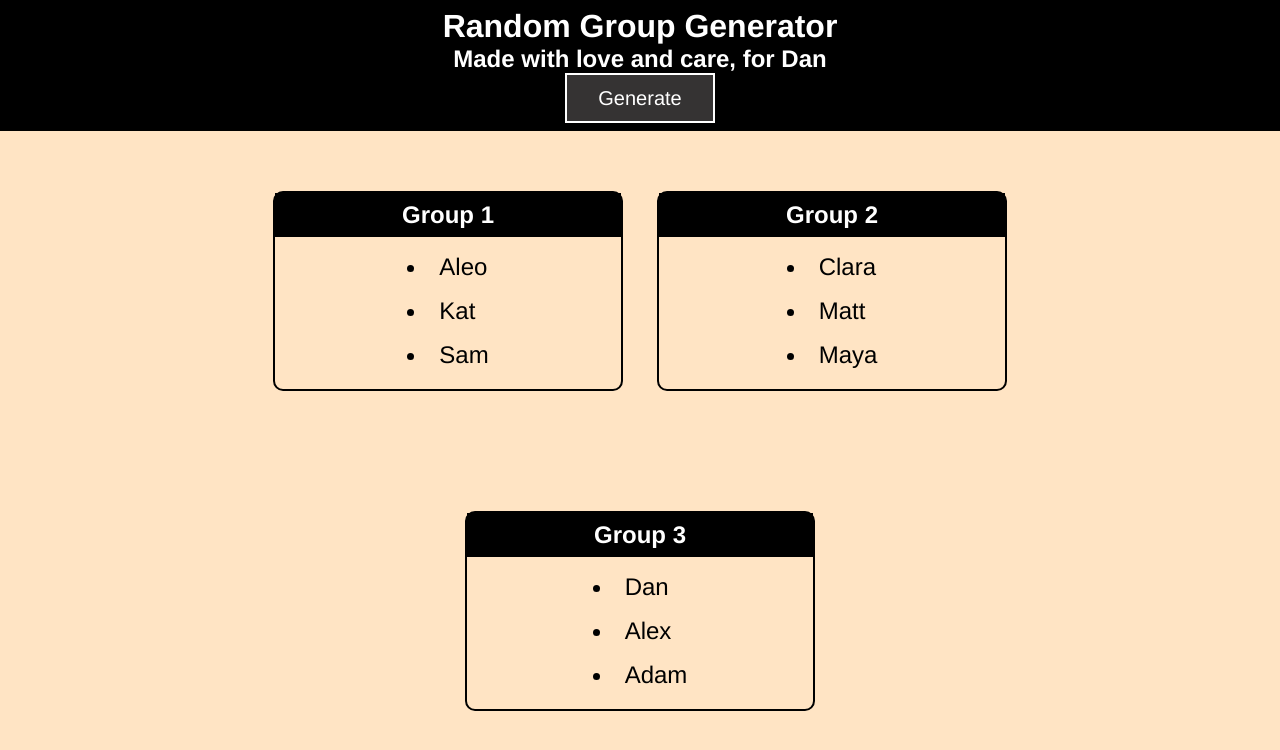
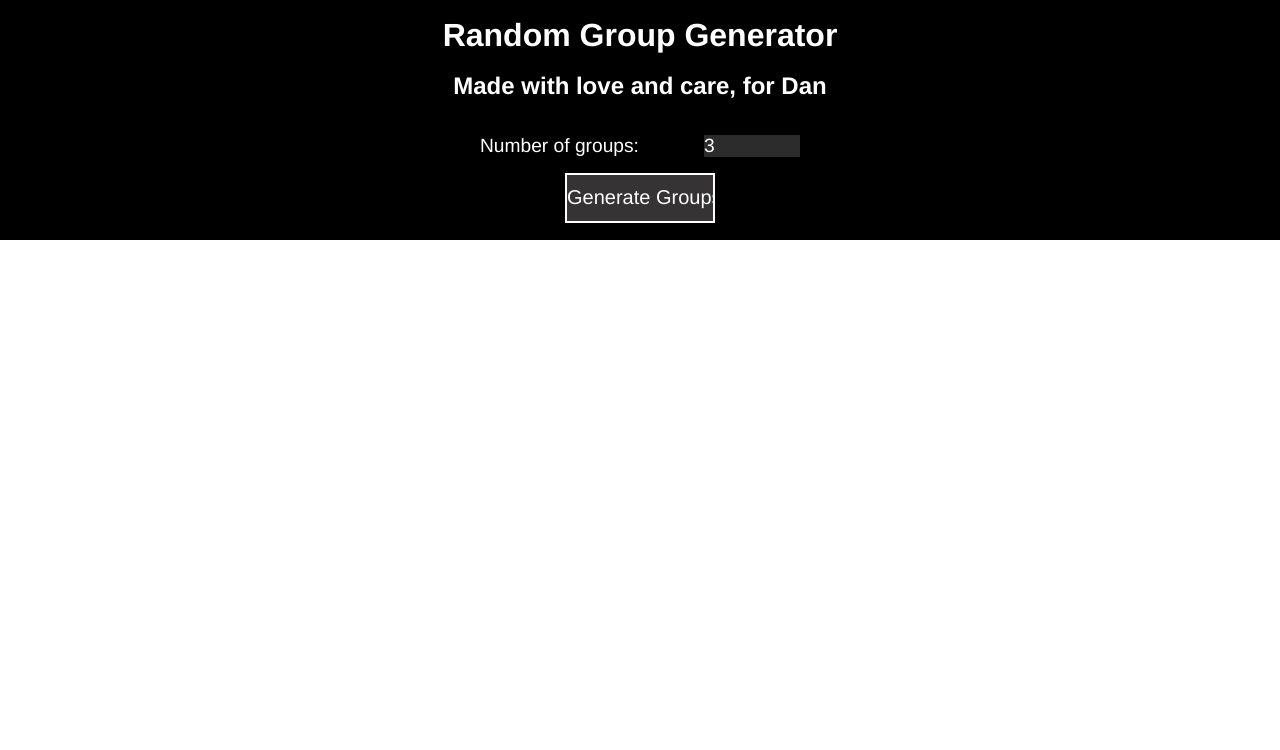
Before and after one commit to mbickell/random-group-generator, a website with bundled scripts: page index.html in a window 1280 px wide. Built offline with nearby package versions, Linux system fonts and the light colour scheme.

Commit message:
refactoring and suspense

```diff
--- a/groupGeneration.js
+++ b/groupGeneration.js
@@ -1,67 +1,10 @@
 export const generateRandomNumber = array =>
   Math.floor(Math.random() * array.length);
 
-// export const resetGroups = () => {
-//   $("#group-two").empty();
-//   $("#group-one").empty();
-//   $("#group-three").empty();
-// };
-
-// export const insertNologists = array => {
-//   resetGroups();
-//   $("#group-one").append(
-//     `<h3>Group 1</h3><ul><li>${array[0]}</li><li>${array[1]}</li><li>${
-//       array[2]
-//     }</li></ul>`
-//   );
-//   $("#group-two").append(
-//     `<h3>Group 2</h3><ul><li>${array[3]}</li><li>${array[4]}</li><li>${
-//       array[5]
-//     }</li></ul>`
-//   );
-//   $("#group-three").append(
-//     `<h3>Group 3</h3><ul><li>${array[6]}</li><li>${array[7]}</li><li>${
-//       array[8]
-//     }</li></ul>`
-//   );
-// };
-
-export const insertNologists = (array, numberOfGroups, groupSize) => {
-  for (let i = 1; i <= numberOfGroups; i++) {
-    $(`#group-${i}`).append(putNologists(array, groupSize));
-  }
-};
-
-const putNologists = (array, groupSize) => {
-  let groupArray = [];
-  for (let j = 0; j < groupSize; j++) {
-    groupArray += `<li>${array.shift()}</li>`;
-  }
-  return groupArray;
-};
-
-export const generateRandomNologists = array => {
-  let randomNologists = [];
-  while (array.length > 0) {
-    randomNologists.push(array.splice(generateRandomNumber(array), 1));
-  }
-  return randomNologists.flat();
-};
-
-// Create a function to generate <li>s between <ul>s. Take in array, amount of groups and size of groups
-// export const generateGroups = (array, numberOfGroups, groupSize) => {
-//   const whileCondition = (numberOfGroups - 1) * groupSize;
-//   let groupArray = [];
-//   array.forEach(person => {
-//     while (array.length > whileCondition) {
-//       groupArray.push(person);
-//     }
-//   });
-// };
-
 export const generateGroupContainers = numberOfGroups => {
-  let groupContainers = [];
-  for (let i = 1; i < numberOfGroups + 1; i++) {
+  const groupContainers = [];
+  numberOfGroups++;
+  for (let i = 1; i < numberOfGroups; i++) {
     groupContainers.push(
       `<section><h3>Group ${i}</h3><ul id="group-${i}"></ul></section>`
     );
@@ -74,3 +17,34 @@ export const renderGroupContainers = groupContainers => {
     $("main").append(group);
   });
 };
+
+const setLoner = (array, numberOfGroups) => {
+  if (array.length % numberOfGroups !== 0) {
+    const loner = `<section><h3>Loner :(</h3><ul><li>${array.shift()}</li></ul></section>`;
+    $("main").append(loner);
+  }
+};
+
+const putNologists = (array, groupSize) => {
+  let groupArray = [];
+  for (let i = 0; i < groupSize; i++) {
+    groupArray += `<li>${array.shift()}</li>`;
+  }
+  return groupArray;
+};
+
+export const insertNologists = (array, numberOfGroups) => {
+  const groupSize = Math.floor(array.length / numberOfGroups);
+  setLoner(array, numberOfGroups);
+  for (let i = 1; i <= numberOfGroups; i++) {
+    $(`#group-${i}`).append(putNologists(array, groupSize));
+  }
+};
+
+export const generateRandomNologists = array => {
+  let randomNologists = [];
+  while (array.length > 0) {
+    randomNologists.push(array.splice(generateRandomNumber(array), 1));
+  }
+  return randomNologists.flat();
+};
--- a/index.html
+++ b/index.html
@@ -12,7 +12,17 @@
     <header>
       <h1>Random Group Generator</h1>
       <h2>Made with love and care, for Dan</h2>
-      <button>Generate</button>
+      <!-- <button>Generate</button> -->
+      <form>
+        <label for="numberOfGroups">Number of groups:</label>
+        <input
+          type="number"
+          id="numberOfGroups"
+          name="numberOfGroups"
+          value="3"
+        />
+        <input type="button" value="Generate Groups" id="generateButton" />
+      </form>
     </header>
 
     <main></main>
--- a/main.css
+++ b/main.css
@@ -2,15 +2,14 @@
   margin: 0;
   padding: 0;
   box-sizing: border-box;
-  font-family: 'Franklin Gothic Medium', 'Arial Narrow', Arial, sans-serif;
-  background-color: bisque;
+  font-family: "Franklin Gothic Medium", "Arial Narrow", Arial, sans-serif;
 }
 
 header {
   background-color: black;
   color: white;
   text-align: center;
-  min-height: 15vh;
+  height: 30vh;
   display: flex;
   flex-direction: column;
   justify-content: space-around;
@@ -18,13 +17,16 @@ header {
   padding: 8px 0;
 }
 
-h1, h2, button {
+h1,
+h2,
+button {
   background-color: black;
   color: white;
 }
 
-button {
+#generateButton {
   font-size: 20px;
+  margin: auto;
   width: 150px;
   height: 50px;
   cursor: pointer;
@@ -32,9 +34,35 @@ button {
   background-color: #353333;
 }
 
-button:hover {
+#generateButton:hover {
   background-color: white;
   color: black;
+}
+
+form {
+  display: flex;
+  flex-wrap: wrap;
+  color: white;
+  background-color: inherit;
+  width: 25vw;
+  text-align: left;
+}
+
+form > * {
+  color: white;
+  border: none;
+  background-color: inherit;
+  font-size: 1.2em;
+  margin: 2vh 0;
+}
+
+form label {
+  width: 70%;
+}
+
+form input {
+  background-color: rgb(44, 44, 44);
+  width: 30%;
 }
 
 main {
@@ -42,17 +70,19 @@ main {
   justify-content: space-around;
   align-items: center;
   flex-wrap: wrap;
-  width: 60vw;
+  width: 100vw;
   height: 80vh;
   margin: auto;
 }
 
 section {
-  width: 350px;
+  width: 300px;
+  margin: 10px;
   text-align: center;
   border: 2px solid black;
   border-radius: 10px;
-  height: 200px;
+  transition: 0.5s;
+  background-color: white;
 }
 
 h3 {
@@ -63,13 +93,15 @@ h3 {
 }
 
 ul {
-  display: inline-block;
-  list-style: inside;
+  display: flex;
+  flex-direction: column;
+  align-items: center;
+  list-style: none;
   font-size: 1.5em;
-  padding: 8px;
-  text-align: justify;
+  margin: 8px;
 }
 
 li {
   padding: 8px;
+  min-width: 50px;
 }
--- a/main.js
+++ b/main.js
@@ -1,3 +1,10 @@
+import {
+  generateRandomNologists,
+  insertNologists,
+  generateGroupContainers,
+  renderGroupContainers
+} from "./groupGeneration.js";
+
 let nologists = [
   "Adam",
   "Aleo",
@@ -10,17 +17,7 @@ let nologists = [
   "Sam"
 ];
 
-import {
-  generateRandomNologists,
-  insertNologists,
-  // generateGroups,
-  generateGroupContainers,
-  renderGroupContainers
-} from "./groupGeneration.js";
-
-// insertNologists(generateRandomNologists(nologists))
-
-$("button").click(() => {
+const generateGroupLoop = () => {
   nologists = [
     "Adam",
     "Aleo",
@@ -32,13 +29,31 @@ $("button").click(() => {
     "Maya",
     "Sam"
   ];
-  insertNologists(generateRandomNologists(nologists));
-});
 
-// insertNologists(generateRandomNologists(nologists))
+  $("main").empty();
 
-// generateGroups(nologists, 3, 3);
+  let colorArray = [];
+  while (colorArray.length < 10) {
+    let r = Math.floor(Math.random() * 255 + 1);
+    let g = Math.floor(Math.random() * 255 + 1);
+    let b = Math.floor(Math.random() * 255 + 1);
+    colorArray.push(`rgb(${r}, ${g}, ${b})`);
+  }
 
-renderGroupContainers(generateGroupContainers(3));
+  const numberOfGroups = $("#numberOfGroups").val();
+  renderGroupContainers(generateGroupContainers(numberOfGroups));
+  insertNologists(generateRandomNologists(nologists), numberOfGroups);
 
-insertNologists(generateRandomNologists(nologists), 3, 3);
+  $("main > *").css("opacity", "0");
+  colorArray.forEach((color, index) => {
+    setTimeout(() => {
+      $("#curtain").css("background-color", color);
+      $("main").css("background-color", color);
+    }, 300 * index);
+  });
+  setTimeout(() => {
+    $("main > *").css("opacity", "1");
+  }, 300 * colorArray.length);
+};
+
+$("#generateButton").click(generateGroupLoop);
```
